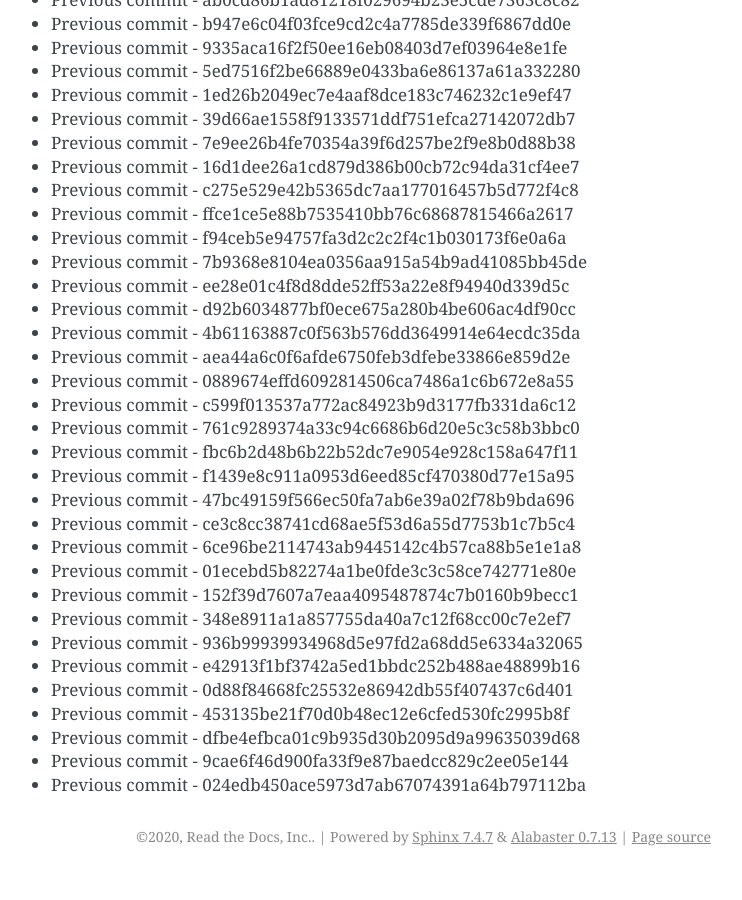
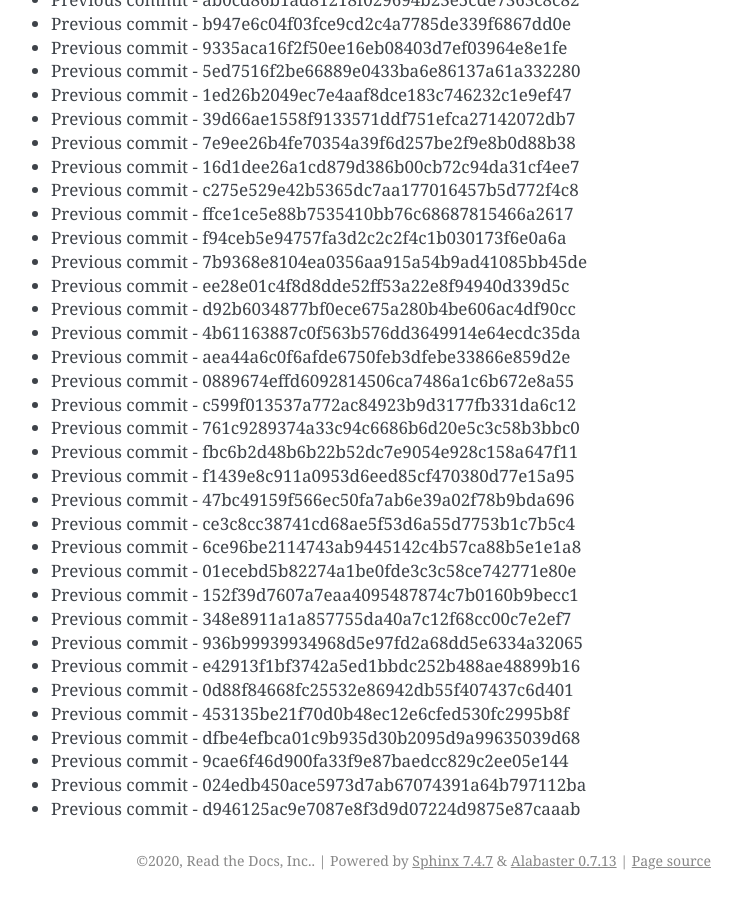
Before and after one commit to readthedocs/rtd-git-stresstest, a Sphinx documentation site: the page built from docs/updates.rst, in a window 1280 px wide and 900 px high, scrolled down 13958 px. Shown: the whole window, without its empty margins (399-1141 px from the left). Built offline with Sphinx 7.4.7, drawn with Linux system fonts in a browser that asks for light colours; before the commit the page ends 14834 px from its top, so only the background shows below that.

Commit message:
Generating commit from previous: d946125ac9e7087e8f3d9d07224d9875e87caaab

```diff
--- a/docs/updates.rst
+++ b/docs/updates.rst
@@ -618,3 +618,4 @@ It can be tested for any performance characteristics.
 * Previous commit - dfbe4efbca01c9b935d30b2095d9a99635039d68
 * Previous commit - 9cae6f46d900fa33f9e87baedcc829c2ee05e144
 * Previous commit - 024edb450ace5973d7ab67074391a64b797112ba
+* Previous commit - d946125ac9e7087e8f3d9d07224d9875e87caaab
```
